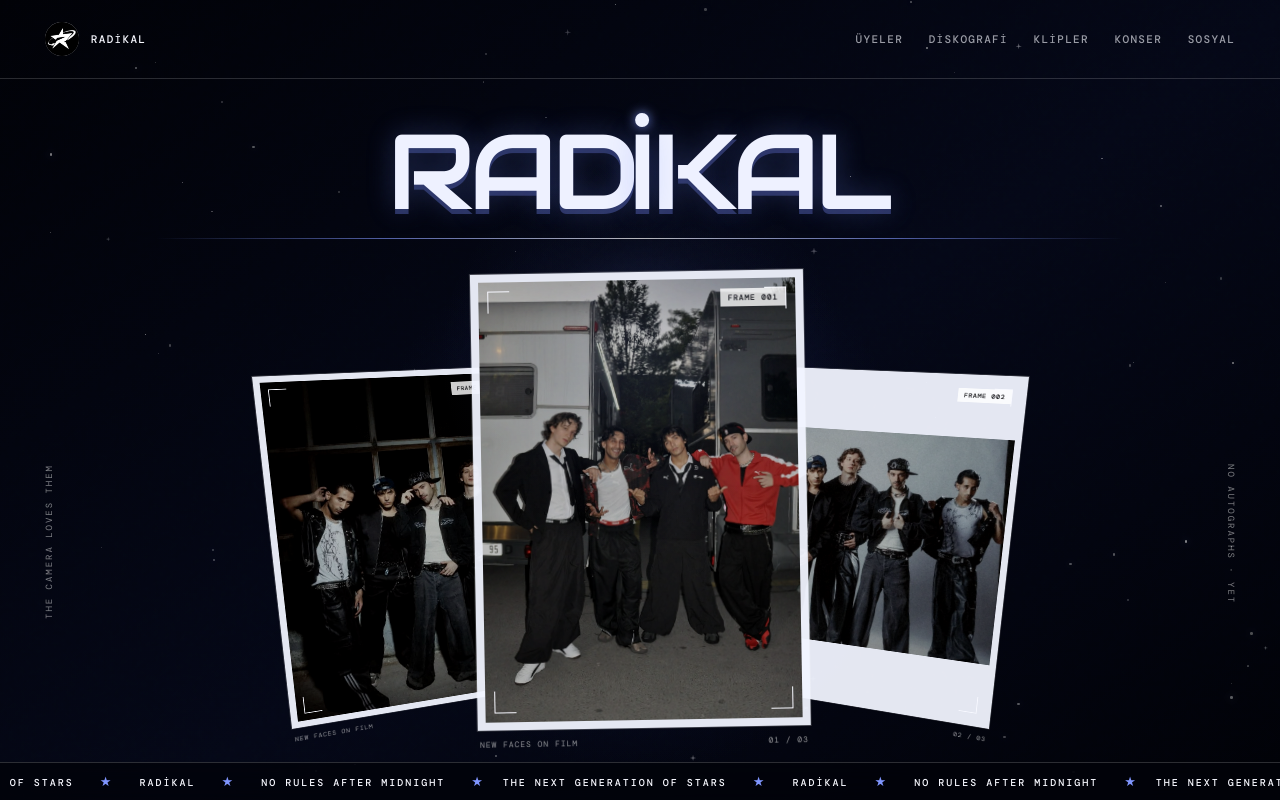
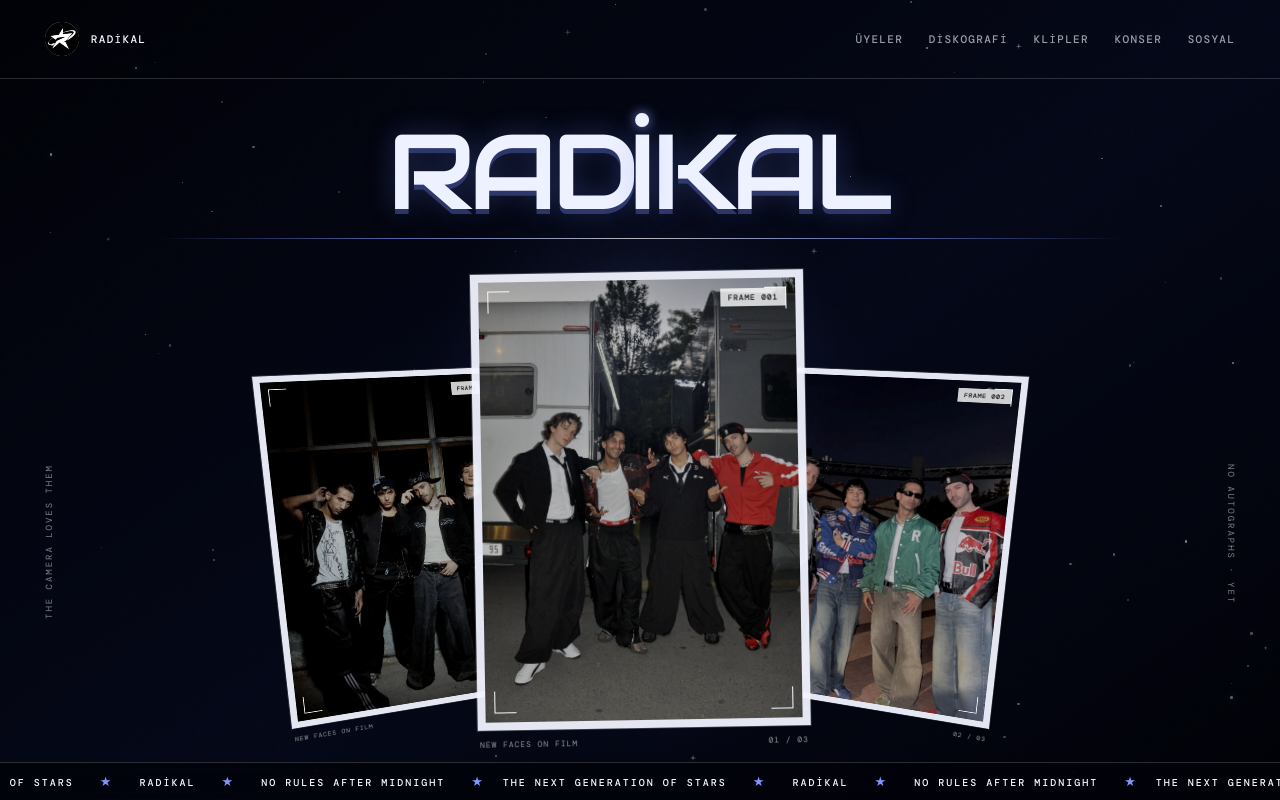
Before and after one commit to serkanacr/radikal-boyband, a React (Vite) app: page / in a window 1280 px wide. Shown: the top 800 px of the page. Built offline with nearby package versions, Linux system fonts and the light colour scheme; a web font is replaced by a local one.

Commit message:
site güncellendi

```diff
--- a/src/App.jsx
+++ b/src/App.jsx
@@ -5,7 +5,7 @@ import './App.css'
 const STAR_COUNT = 86
 const photos = [
   { src: '/image/radikal.jpg', label: 'FRAME 001', position: 'center 41%' },
-  { src: '/image/radikal2.jpg', label: 'FRAME 002', position: 'center center', fit: 'contain' },
+  { src: '/image/radikal2.jpg', label: 'FRAME 002', position: 'center 35%' },
   { src: '/image/radikal3.jpg', label: 'FRAME 003', position: 'center 38%' },
 ]
 const members = [
```
Also changed, not shown: public/image/radikal2.jpg.
